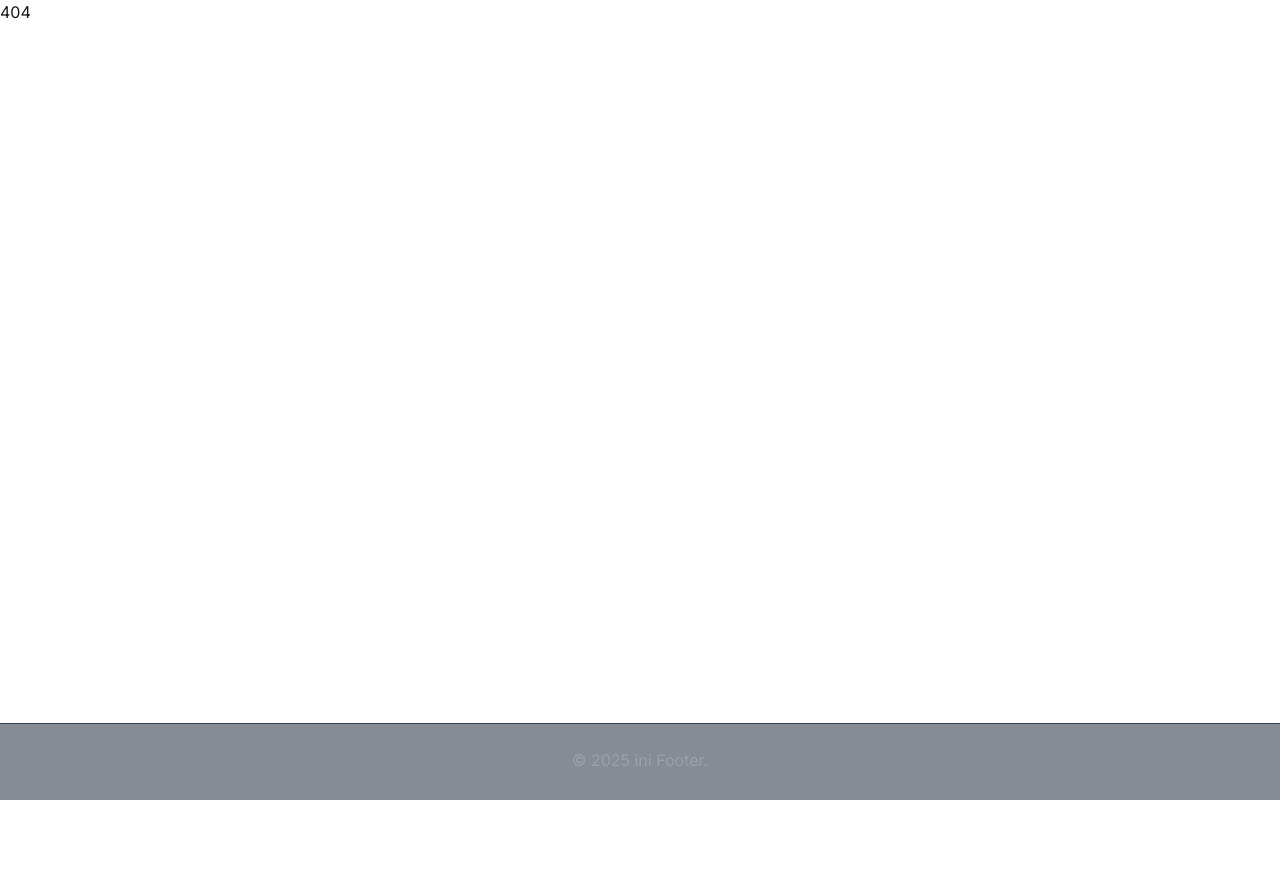
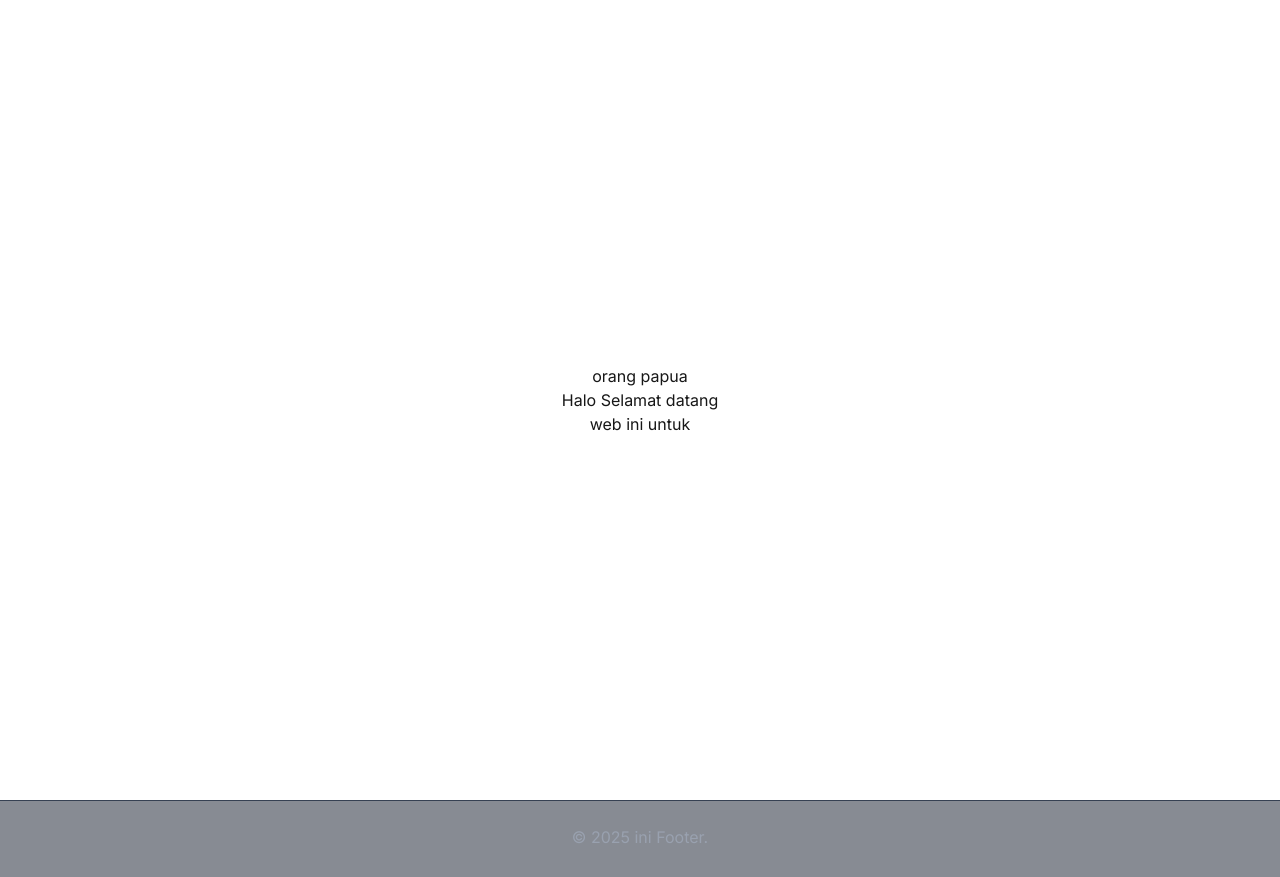
Before and after one commit to KELOMPOK-2-PWB/FRONTEND-1_dev, a Next.js app: page /register/admin in a window 1280 px wide. Before the commit this address had no page. Before the commit the page ends 800 px from the top, so only its background shows below. Built offline with nearby package versions, Linux system fonts and the light colour scheme.

Commit message:
update alfan

```diff
--- /dev/null
+++ b/src/app/profile/page.tsx
@@ -0,0 +1,5 @@
+export default function PageUtama() {
+    return (
+        <div>ini di profile</div>
+    );
+}
--- /dev/null
+++ b/src/app/register/admin/page.tsx
@@ -0,0 +1,10 @@
+export default function PageUtama() {
+    return (
+        <div className="flex justify-center items-center h-screen flex-col">
+            orang papua
+            <h1>Halo Selamat datang</h1>
+            <p>web ini untuk</p>
+
+        </div>
+    );
+}
--- /dev/null
+++ b/src/app/register/page.tsx
@@ -0,0 +1,5 @@
+export default function PageUtama() {
+    return (
+        <div>ini di register</div>
+    );
+}
```
Also changed, not shown: 1 other file (tests, documents, lock files or other folders).
